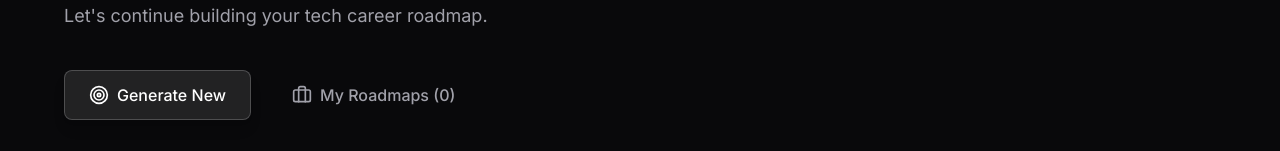
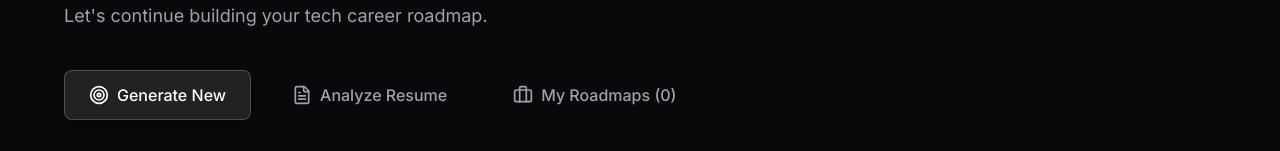
Before and after one commit to AnzalKhan16/ai-career-navigator, a React (Vite) app in the folder client/: page /dashboard in a window 1280 px wide. Shown: the part 184-335 px from the top of the page. Built offline with nearby package versions, Linux system fonts and the light colour scheme; no server answers; sample sign-in values are in the browser's storage.

Commit message:
feat(client): wire UploadScreen and resume analysis tab into Dashboard

```diff
--- a/client/src/pages/Dashboard.jsx
+++ b/client/src/pages/Dashboard.jsx
@@ -1,16 +1,18 @@
 import React, { useState, useEffect, useContext } from 'react';
 import { AuthContext } from '../context/AuthContext';
 import API from '../api/axios';
-import { Briefcase, Activity, Target } from 'lucide-react';
+import { Briefcase, Activity, Target, FileText, ArrowLeft } from 'lucide-react';
 import RoadmapGenerator from '../components/RoadmapGenerator';
 import RoadmapDisplay from '../components/RoadmapDisplay';
+import UploadScreen from '../components/UploadScreen';
 
 const Dashboard = () => {
   const { user } = useContext(AuthContext);
   const [activities, setActivities] = useState([]);
   const [roadmaps, setRoadmaps] = useState([]);
-  const [activeTab, setActiveTab] = useState('generator'); // 'generator' or 'history'
+  const [activeTab, setActiveTab] = useState('generator'); // 'generator', 'history', 'resume'
   const [selectedRoadmap, setSelectedRoadmap] = useState(null);
+  const [resumeAnalysis, setResumeAnalysis] = useState(null);
 
   useEffect(() => {
     fetchUserData();
@@ -40,7 +42,7 @@ const Dashboard = () => {
       {/* Tabs */}
       <div className="flex gap-4 mb-8">
         <button
-          onClick={() => { setActiveTab('generator'); setSelectedRoadmap(null); }}
+          onClick={() => { setActiveTab('generator'); setSelectedRoadmap(null); setResumeAnalysis(null); }}
           className={`px-6 py-3 rounded-lg font-medium transition-all flex items-center gap-2 ${
             activeTab === 'generator'
               ? 'bg-white/10 text-white shadow-lg border border-white/20'
@@ -51,7 +53,18 @@ const Dashboard = () => {
           Generate New
         </button>
         <button
-          onClick={() => { setActiveTab('history'); setSelectedRoadmap(null); }}
+          onClick={() => { setActiveTab('resume'); setSelectedRoadmap(null); setResumeAnalysis(null); }}
+          className={`px-6 py-3 rounded-lg font-medium transition-all flex items-center gap-2 ${
+            activeTab === 'resume'
+              ? 'bg-white/10 text-white shadow-lg border border-white/20'
+              : 'text-secondary hover:text-white hover:bg-white/5 border border-transparent'
+          }`}
+        >
+          <FileText className="w-5 h-5" />
+          Analyze Resume
+        </button>
+        <button
+          onClick={() => { setActiveTab('history'); setSelectedRoadmap(null); setResumeAnalysis(null); }}
           className={`px-6 py-3 rounded-lg font-medium transition-all flex items-center gap-2 ${
             activeTab === 'history'
               ? 'bg-white/10 text-white shadow-lg border border-white/20'
@@ -73,6 +86,29 @@ const Dashboard = () => {
                  setActiveTab('history');
                }} />
             </div>
+          ) : activeTab === 'resume' ? (
+            resumeAnalysis ? (
+               <div className="glass-card p-8 rounded-2xl border border-white/10 animate-in fade-in slide-in-from-bottom-4">
+                 <button
+                   onClick={() => setResumeAnalysis(null)}
+                   className="flex items-center gap-2 text-secondary hover:text-white mb-6 transition-colors"
+                 >
+                   <ArrowLeft className="w-4 h-4" />
+                   Analyze another resume
+                 </button>
+                 <h2 className="text-3xl font-bold mb-6">Analysis <span className="text-gradient">Results</span></h2>
+                 <div className="prose prose-invert max-w-none">
+                   <div className="whitespace-pre-wrap text-primary/90 leading-relaxed font-sans bg-white/5 p-6 rounded-xl border border-white/5">
+                     {resumeAnalysis}
+                   </div>
+                 </div>
+               </div>
+            ) : (
+              <UploadScreen onComplete={(analysis) => {
+                setResumeAnalysis(analysis);
+                fetchUserData();
+              }} />
+            )
           ) : (
             <div className="space-y-6">
               {selectedRoadmap ? (
```
